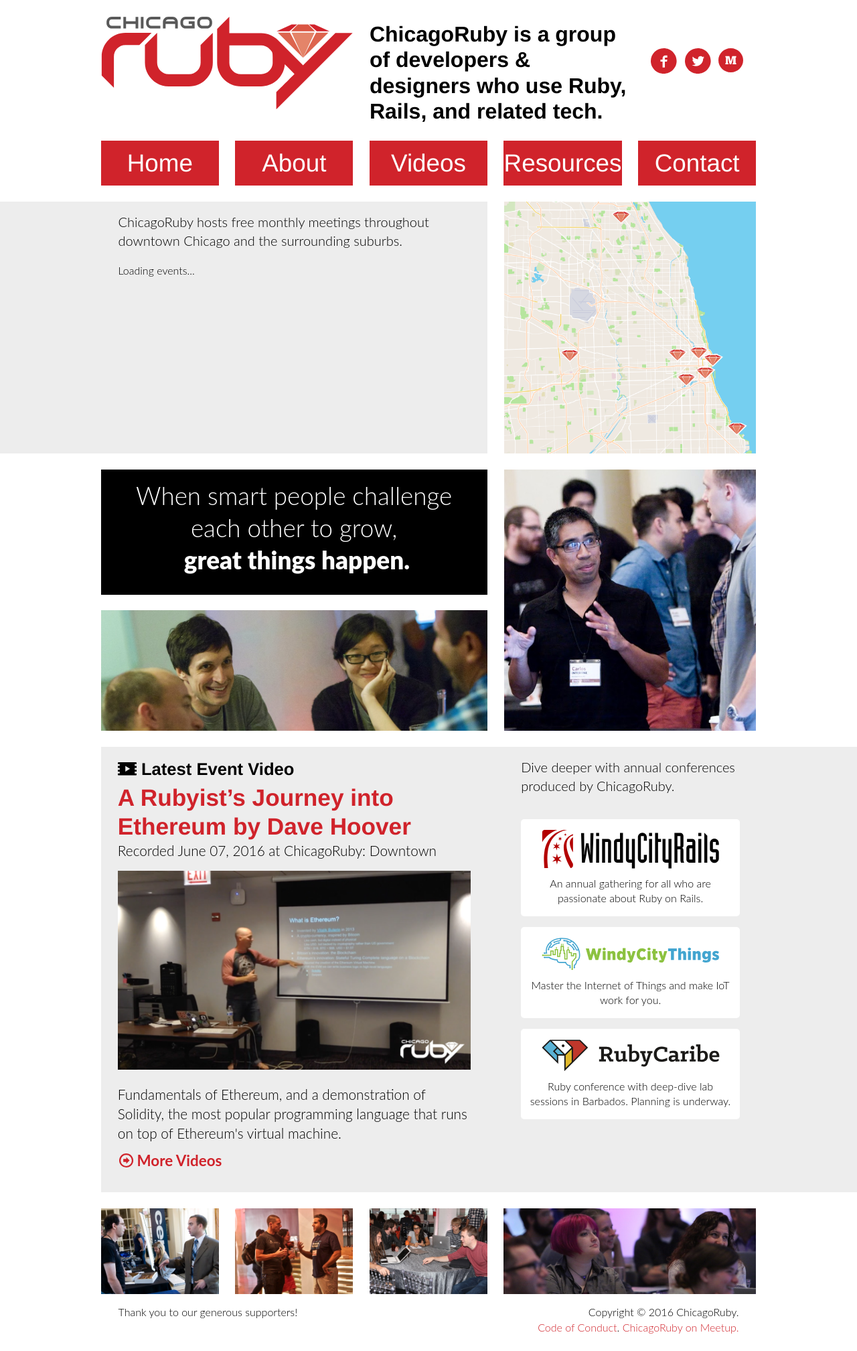
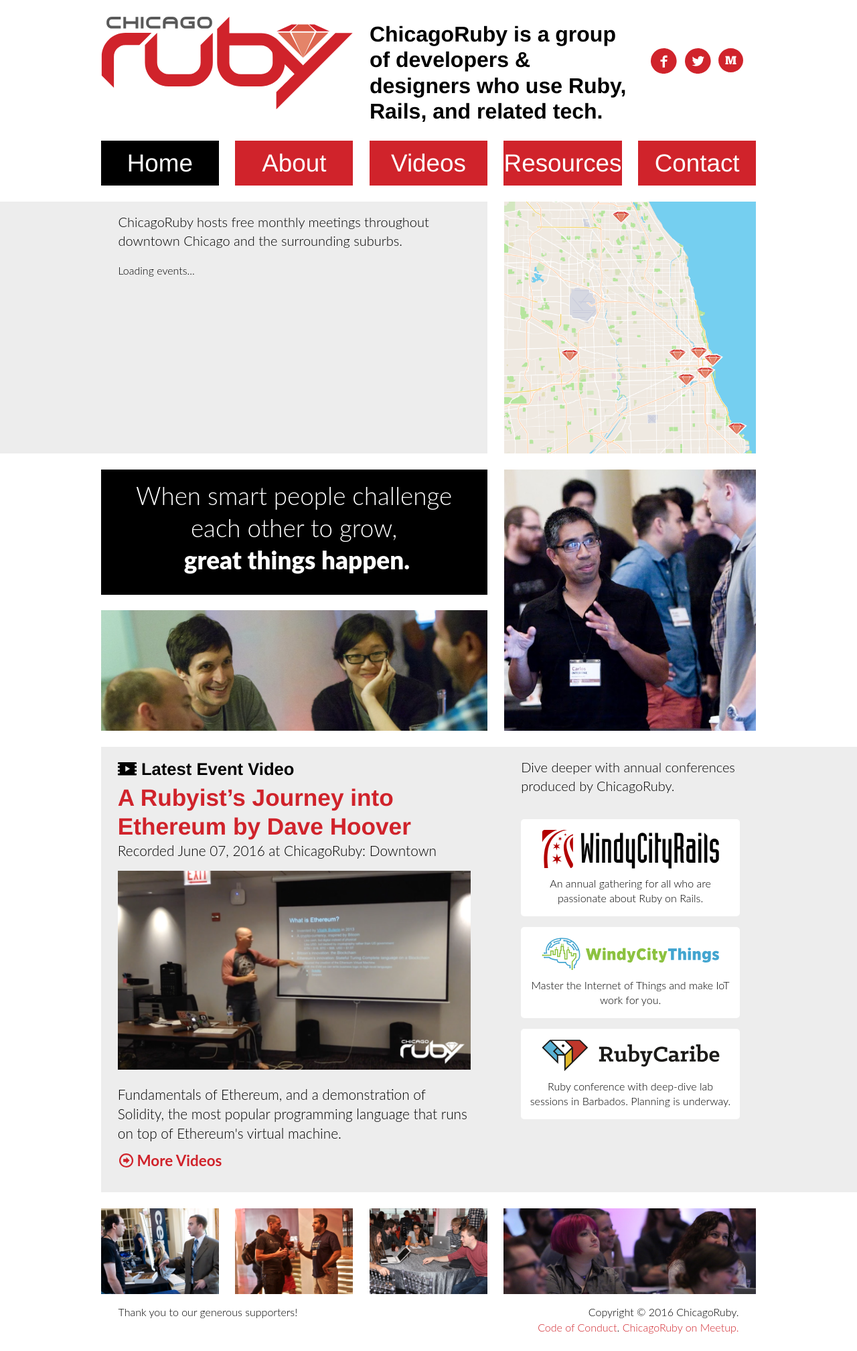
Before and after one commit to chicagoruby/chicagoruby-website, a Jekyll site: the page built from index.html, in a window 1280 px wide. Shown: the whole page at 67% size. Built offline with Jekyll 4.4.1, drawn with Linux system fonts in a browser that asks for light colours; nearby versions of some CDN libraries.

Commit message:
Setup about page

```diff
--- a/_config.yml
+++ b/_config.yml
@@ -21,3 +21,15 @@
 
 # Build settings
 markdown: kramdown
+
+defaults:
+  -
+    scope:
+      path: "pages"
+    values:
+      layout: "page"
+  -
+    scope:
+      path: "redirects"
+    values:
+      layout: "redirect"
--- a/_includes/header.html
+++ b/_includes/header.html
@@ -10,11 +10,11 @@
 
   <nav>
     <ul class="nav-primary">
-      <li><a href="/">Home</a></li>
-      <li><a href="/about">About</a></li>
-      <li><a href="/videos">Videos</a></li>
-      <li><a href="/resources">Resources</a></li>
-      <li><a href="/contact">Contact</a></li>
+      <li {% if page.url == "/" %}class="active"{% endif %}><a href="/">Home</a></li>
+      <li {% if page.url == "/about/" %}class="active"{% endif %}><a href="/about">About</a></li>
+      <li {% if page.url == "/videos/" %}class="active"{% endif %}><a href="/videos">Videos</a></li>
+      <li {% if page.url == "/resources/" %}class="active"{% endif %}><a href="/resources">Resources</a></li>
+      <li {% if page.url == "/contact/" %}class="active"{% endif %}><a href="/contact">Contact</a></li>
     </ul>
 
     <ul class="nav-social">
--- a/_sass/_layout.scss
+++ b/_sass/_layout.scss
@@ -34,10 +34,7 @@
   font-weight: $base-font-weight;
   line-height: $base-line-height;
   color: $text-color;
-
-  @media #{$large-up} {
-  	overflow-x: hidden;
-  }
+	overflow-x: hidden;
 }
 
 .page-wrap {
@@ -181,6 +178,10 @@
     &:hover {
       background-color: $hover-color;
     }
+  }
+
+  .nav-primary li.active a {
+    background-color: $black;
   }
 
   .nav-social {
@@ -778,3 +779,23 @@
     }
   }
 }
+
+/* --------------------------
+ *  Secondary Pages
+ * -------------------------- */
+
+.secondary-page {
+  width: 90%;
+  margin: 1rem 0;
+  padding: 0 5%;
+}
+
+ /* -- About */
+
+.section-organizers {
+  @include gray-box-right;
+}
+
+.section-organizers-demo {
+  @include gray-box-left;
+}
--- a/css/main.scss
+++ b/css/main.scss
@@ -84,6 +84,23 @@
   transition: all 0.1s ease-in-out;
 }
 
+@mixin gray-box-right {
+  background-color: $gray-background;
+  margin-right: -200%;
+  padding-right: 200%;
+  margin-left: -2.5%;
+  padding-left: 2.5%;
+
+}
+
+@mixin gray-box-left {
+  background-color: $gray-background;
+  margin-left: -200%;
+  padding-left: 200%;
+  margin-right: -2.5%;
+  padding-right: 2.5%;
+}
+
 // Import partials from `sass_dir` (defaults to `_sass`)
 @import
   "normalize",
```
Also changed, not shown: _layouts/page.html (+1 -9 lines), pages/about.html (added, +43 -0 lines).
